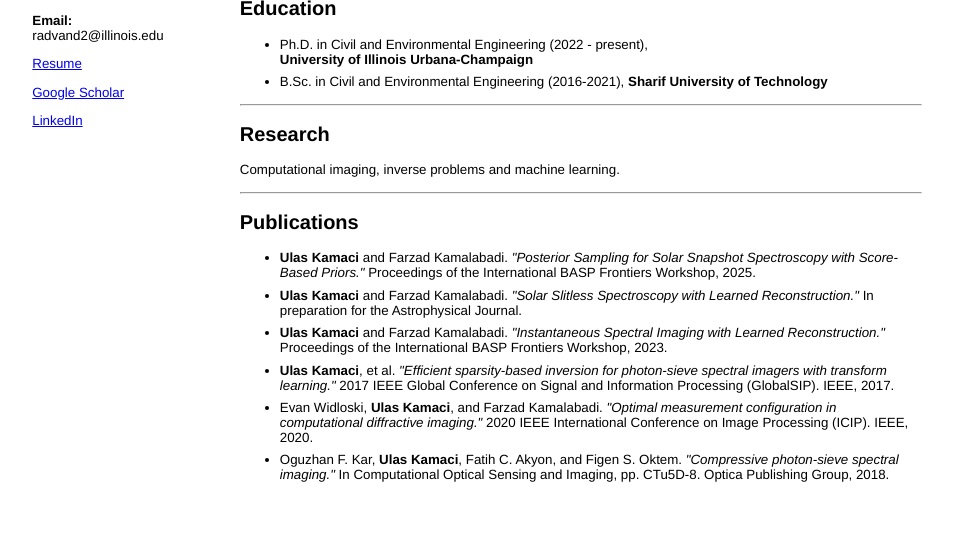
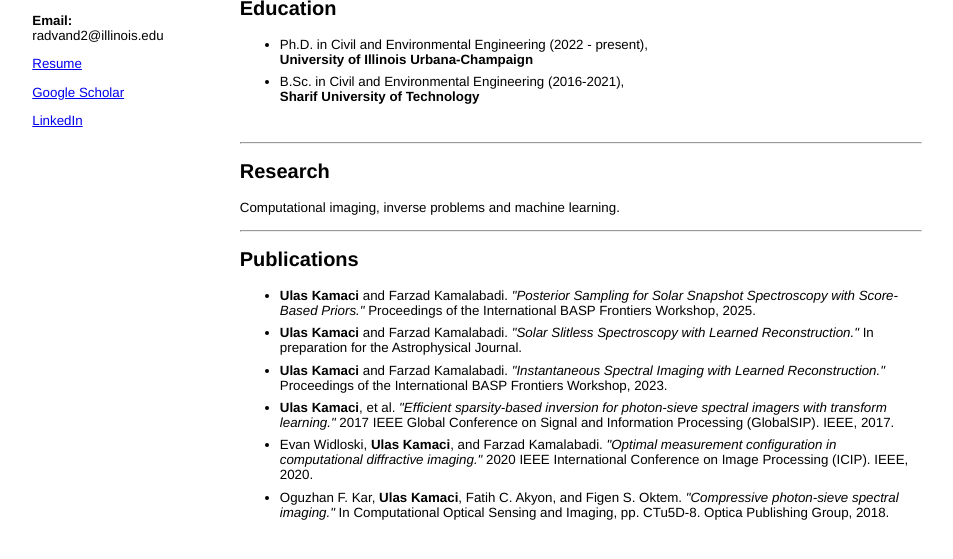
Before and after one commit to tinaradvand/tinaradvand.github.io, a plain HTML site: page index.html in a window 1280 px wide. Shown: the part 131-690 px from the top of the page, without its empty margins (163-1116 px from the left). Drawn offline with Linux system fonts and the light colour scheme.

Commit message:
Update index.html

```diff
--- a/index.html
+++ b/index.html
@@ -28,7 +28,7 @@
                 <h2>Education</h2>
                 <ul>
                     <li>Ph.D. in Civil and Environmental Engineering  (2022 - present), <br><b>University of Illinois Urbana-Champaign</b><br>
-                    <li>B.Sc. in Civil and Environmental Engineering (2016-2021), <b>Sharif University of Technology</b> <br> </li>
+                    <li>B.Sc. in Civil and Environmental Engineering (2016-2021), <br><b>Sharif University of Technology</b> <br> </li><br>
                 </ul>
                 <hr>
                 <h2>Research</h2>
```
